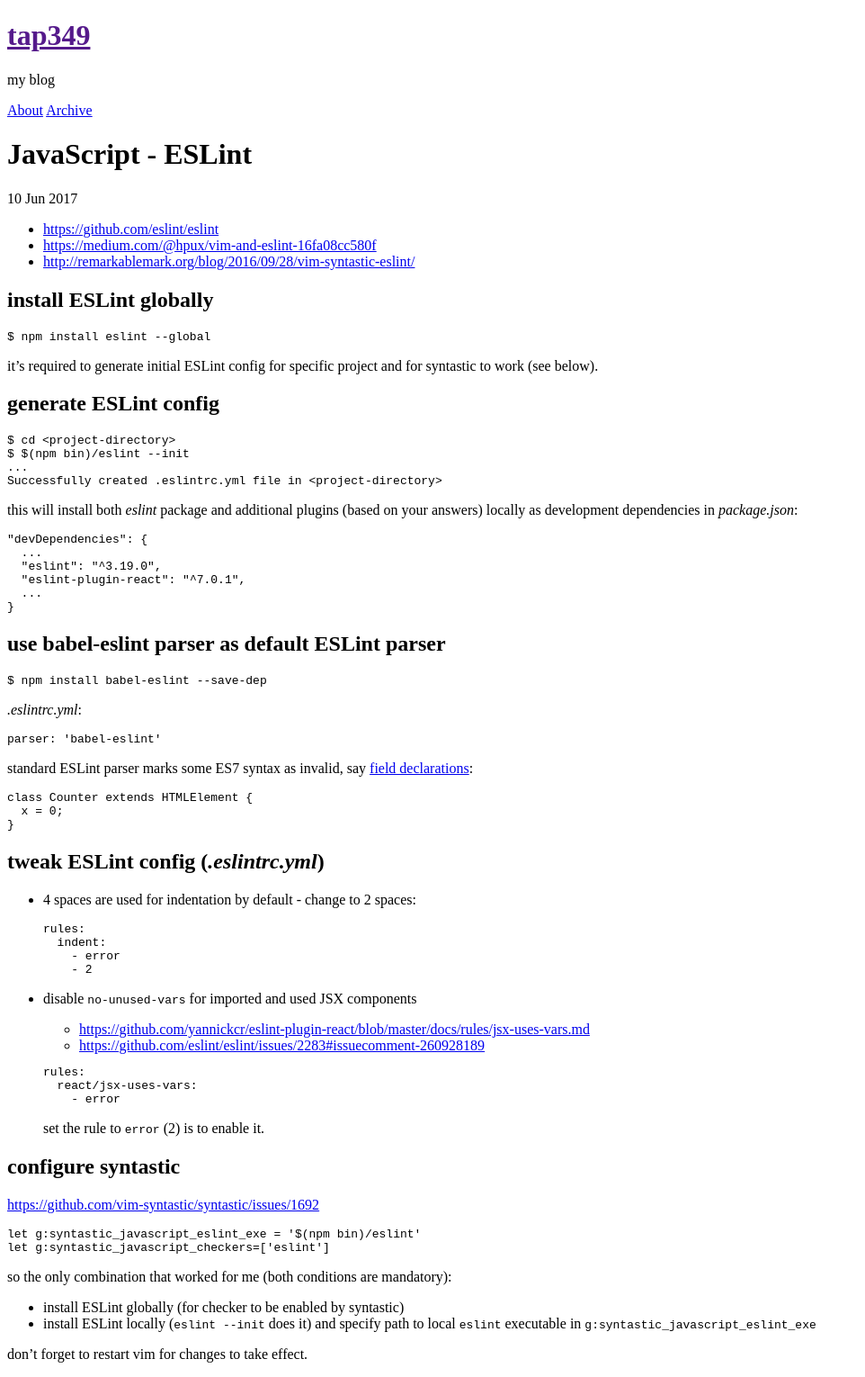
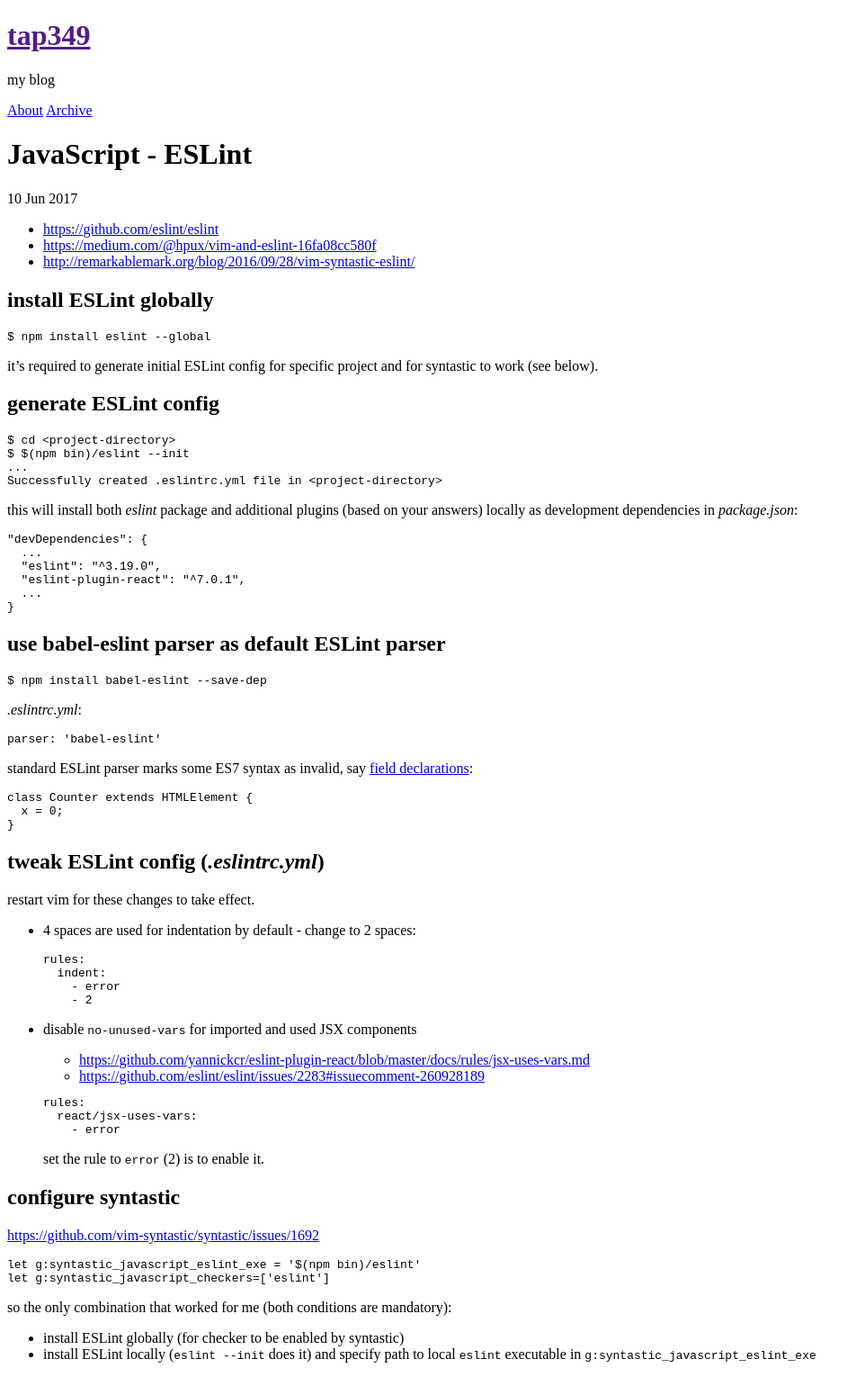
Before and after one commit to tap349/tap349.github.io, a Jekyll site: the page built from _posts/2017-06-10-javascript-eslint.md, in a window 1280 px wide. Shown: the whole page at 90% size, without its empty margins (0-962 px from the left). Built offline with Jekyll 4.4.1, drawn with Linux system fonts in a browser that asks for light colours.

Commit message:
update 2017-06-10_15:14:01

````diff
--- a/_posts/2017-06-10-javascript-eslint.md
+++ b/_posts/2017-06-10-javascript-eslint.md
@@ -65,6 +65,8 @@
 
 ## tweak ESLint config (_.eslintrc.yml_)
 
+restart vim for these changes to take effect.
+
 - 4 spaces are used for indentation by default - change to 2 spaces:
 
   ```yaml
@@ -101,5 +103,3 @@
 - install ESLint globally (for checker to be enabled by syntastic)
 - install ESLint locally (`eslint --init` does it) and specify path
   to local `eslint` executable in `g:syntastic_javascript_eslint_exe`
-
-don't forget to restart vim for changes to take effect.
````
